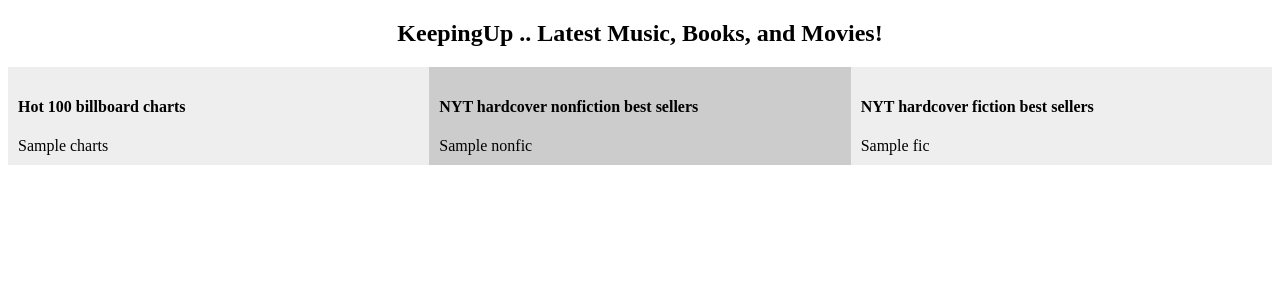
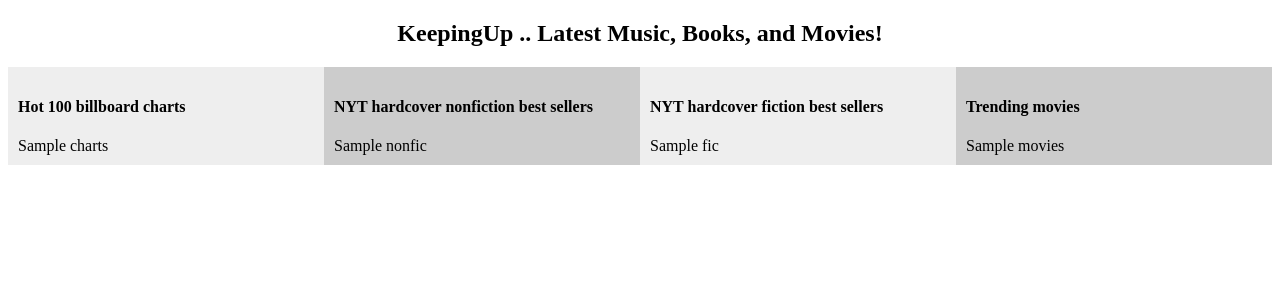
Before and after one commit to shreifelsaid/KeepingUp, a Flask app: template templates/index.html in a window 1280 px wide. Shown: the top 300 px of the page. Run offline with Flask 2, Linux system fonts and the light colour scheme; the template is opened without the code that fills it: most values are stand-ins (such as "Sample title", 1, 10 or a date in 2020).

Commit message:
trending movies

```diff
--- a/app.py
+++ b/app.py
@@ -1,23 +1,26 @@
 import billboard
 import requests
-chart = billboard.ChartData('hot-100')
+from flask import Flask, render_template, Markup
+import json
 
 
-from flask import Flask, render_template, Markup
-import json
 
 app = Flask('testapp')
 
 @app.route('/')
 def index():
+    fic = book_api("https://api.nytimes.com/svc/books/v3/lists/current/hardcover-fiction.json?api-key=J9mhscz58wH1ZY76Z5SYHH4kr04gfRA6")
+    nonfic = book_api("https://api.nytimes.com/svc/books/v3/lists/current/hardcover-nonfiction.json?api-key=J9mhscz58wH1ZY76Z5SYHH4kr04gfRA6")
+    return render_template('index.html', charts=music_api(), nonfic=nonfic, fic=fic, movies = movies_api())
+
+def music_api():
+    chart = billboard.ChartData('hot-100')
     chart_list = "<ol>"
     for song in chart :
-        chart_list = chart_list + "<li>" + song.title + " - " + song.artist + "</li>"
+        chart_list = chart_list + "<li>" + song.title + " - " + song.artist + "</li><br><br>"
     chart_list = Markup(chart_list + "</ol>")
+    return chart_list
 
-    fic = book_api("https://api.nytimes.com/svc/books/v3/lists/current/hardcover-fiction.json?api-key=J9mhscz58wH1ZY76Z5SYHH4kr04gfRA6")
-    nonfic = book_api("https://api.nytimes.com/svc/books/v3/lists/current/hardcover-nonfiction.json?api-key=J9mhscz58wH1ZY76Z5SYHH4kr04gfRA6")
-    return render_template('index.html', charts=chart_list, nonfic=nonfic, fic=fic)
 
 def book_api(api):
     books = requests.get(api)
@@ -25,10 +28,22 @@
     books_list = nyt_dict["results"]["books"]
     books_html = "<ol>"
     for book in books_list:
-        books_html = books_html + "<li>" + book["title"] + " - " + book["author"] + "</li>"
+        books_html = books_html + "<li>" + book["title"] + " - " + book["author"] + "</li><br><br>"
     books_html = Markup(books_html + "</ol>")
     return books_html
 
+def movies_api():
+
+    movies = requests.get("https://api.themoviedb.org/3/trending/movie/day?api_key=b8cc60315a4981d64fadb916a05eea0a")
+    movies_dict = json.loads(movies.content)
+    movies_list = movies_dict["results"]
+    movies_html = "<ol>"
+    for movie in movies_list:
+        movies_html = movies_html +  "<li>" + "<p style=\"text-align:left;\">" + movie["title"] +"<span style=\"float:right;\">" + " - Rating : " + str(movie["vote_average"]) + "</span>" + "</p></li><br>"
+    movies_html = Markup(movies_html + "</ol>")
+    return movies_html
+
+
 
 if __name__ == '__main__':
-    app.run()
+    app.run(debug =True)
--- a/templates/index.html
+++ b/templates/index.html
@@ -67,6 +67,10 @@
         <h4>NYT hardcover fiction best sellers</h4>
         {{fic}}
       </td>
+      <td>
+      <h4>Trending movies</h4>
+        {{movies}}
+      </td>
     </tr>
   </table>
 
```
